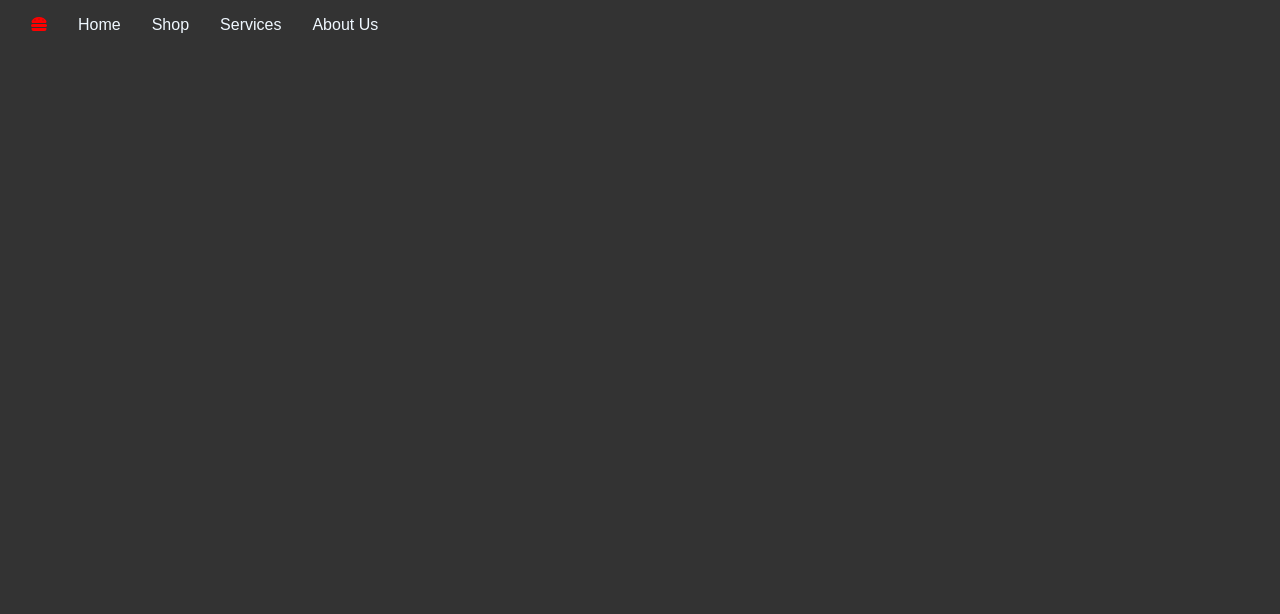
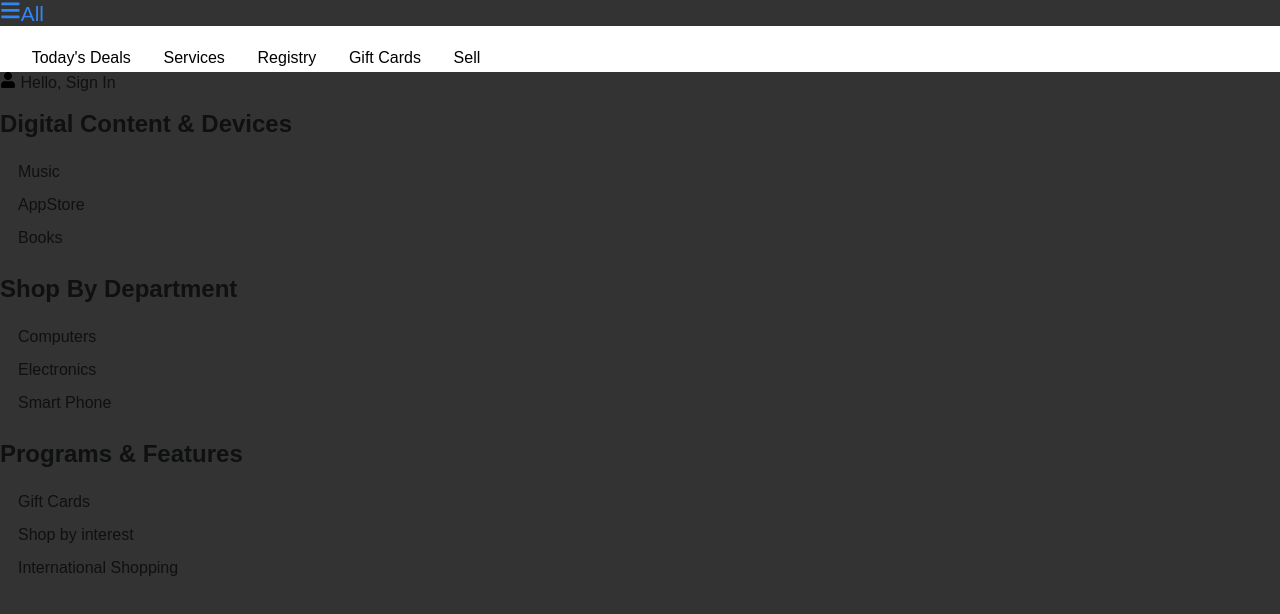
Before and after one commit to ordyfandio/Market, a React (Vite) app: page / in a window 1280 px wide. Shown: the top 614 px of the page. Built offline with nearby package versions, Linux system fonts and the light colour scheme.

Commit message:
Update navbar

```diff
--- a/package.json
+++ b/package.json
@@ -10,9 +10,13 @@
     "preview": "vite preview"
   },
   "dependencies": {
+    "localforage": "^1.10.0",
+    "match-sorter": "^6.3.1",
     "react": "^18.2.0",
     "react-dom": "^18.2.0",
-    "react-icons": "^4.10.1"
+    "react-icons": "^4.10.1",
+    "react-router-dom": "^6.15.0",
+    "sort-by": "^1.2.0"
   },
   "devDependencies": {
     "@types/react": "^18.2.15",
--- a/src/App.jsx
+++ b/src/App.jsx
@@ -1,13 +1,23 @@
-// import { useState } from 'react'
+import { useState } from 'react'
 import Navbar from "./Navbar"
 import './style.css';
+import {  BrowserRouter as Router} from "react-router-dom";
+import Sidebar from "./Sidebar";
+import Burger from './Burger';
+
 
 function App() {
+   const[sidebar,setSidebar]=useState(false);
 
+  const showSidebar=() =>setSidebar(!sidebar);
 
   return (
     <>
-      <Navbar/>
+      <Router>
+        <Burger/>
+        <Navbar/>
+        <Sidebar className={sidebar}/>
+      </Router>
     </>
   )
 }
--- /dev/null
+++ b/src/Burger.jsx
@@ -0,0 +1,16 @@
+import { Link } from "react-router-dom";
+import {FaBars} from 'react-icons/fa';
+
+const Burger = () => {
+    return (
+        <>
+        <div className="menuBurger ">
+            <Link to="" className="menu-bar">
+              <FaBars  className='btn_burger'/>All
+            </Link>
+        </div>
+        </>
+     );
+}
+
+export default Burger;
--- a/src/Navbar.jsx
+++ b/src/Navbar.jsx
@@ -1,18 +1,27 @@
 // import {Link} from 'react-router-dom';
-import {FaHamburger} from 'react-icons/fa'
+// import { useState } from 'react';
+// import {FaBars} from 'react-icons/fa';
+import {Link} from 'react-router-dom'
+
 
 
 const Navbar = () => {
-    return (
+
+
+    return ( <>
         <nav className="Navbar">
           <div className="links">
-            <a href=''><FaHamburger style={{color:'red',cursor:'pointer'}}/></a>
-            <a href=''>Home</a>
-            <a href="">Shop</a>
-            <a href="">Services</a>
-            <a href="">About Us</a>
+            <ul className='menu'>
+              <li><Link to="">Today's Deals</Link></li>
+              <li><Link to="">Services</Link></li>
+              <li><Link to="">Registry</Link></li>
+              <li><Link to="">Gift Cards</Link></li>
+              <li><Link to="">Sell</Link></li>
+            </ul>
           </div>
         </nav>
+
+        </>
      );
 }
 
--- /dev/null
+++ b/src/Sidebar.jsx
@@ -0,0 +1,43 @@
+import {FaUser} from 'react-icons/fa';
+// import { useState } from 'react';
+
+const Sidebar = () => {
+
+    return (
+        <>
+           <div>
+             <div className='sign'>
+               <p><FaUser style={{color:"black",cursor:"pointer"}} /> Hello, Sign In </p>
+             </div>
+             <div className='subinfo'>
+               <article>
+                 <h2>Digital Content & Devices</h2>
+                 <ul className='menuArticle'>
+                   <li>Music</li>
+                   <li>AppStore</li>
+                   <li>Books</li>
+                 </ul>
+               </article>
+               <article>
+                 <h2>Shop By Department</h2>
+                 <ul className='menuArticle'>
+                   <li>Computers</li>
+                   <li>Electronics</li>
+                   <li>Smart Phone</li>
+                 </ul>
+               </article>
+               <article>
+                 <h2>Programs & Features</h2>
+                 <ul className='menuArticle'>
+                   <li>Gift Cards</li>
+                   <li>Shop by interest</li>
+                   <li>International Shopping </li>
+                 </ul>
+               </article>
+             </div>
+           </div>
+        </>
+     );
+}
+
+export default Sidebar;
--- a/src/style.css
+++ b/src/style.css
@@ -1,32 +1,89 @@
 * {
+    margin: 0;
+    padding: 0;
     font-family: Arial, Helvetica, sans-serif;
     box-sizing: border-box;
   }
 
   body {
     background: #333;
-    color: hsl(200, 100%, 90%);
-    max-width: 400px;
-  }
-  .Navbar{
+    color: hsl(180, 3%, 6%);
     width: 100%;
   }
+  .menubar{
+    position: absolute;
+    top: 23px;
+    left: 22px;
+  }
+  nav{
+    background: #fff;
+  }
   .links{
-    width: 100%;
-    display: flex;
-  }
-  .links>a{
-    margin-left: 15px;
-    padding: 8px;
+    width: 40%;
+    padding: 5px;
   }
   a{
     list-style-type: none;
     text-decoration: none;
-    color: aliceblue;
+    color: black;
   }
-  a:hover{
-    color: aquamarine;
-    transition: all ease-in-out .3s;
+  .menu{
+    margin-top: 18px;
+    display: flex;
+    justify-content: space-evenly;
+    width: 100%;
+    align-items: center;
+  }
+  li{
     list-style-type: none;
-    border: 1px solid #fff;
   }
+  li>a{
+    padding: 6px;
+  }
+  li>a:hover{
+    border: 1px solid #ff841f;;
+    transition: all .5s ease-in-out;
+  }
+
+/* Submenu section */
+.submenu{
+  background-color: #fff;
+  position: absolute;
+  margin-top: 8px;
+  padding: 30px;
+  margin-left: -30px;
+  /* display: none; */
+  transition: 850ms;
+  color: #fff;
+}
+.submenu.active{
+  left: 0;
+  transition: 350ms;
+}
+.menu-bar{
+  font-size: 1.3em;
+  color: #3386f2;
+  cursor:'pointer';
+}
+.btn_close{
+  font-size: 25px;
+  cursor: pointer;
+}
+.subinfo{
+  margin-top: 15px;
+  width: 100%;
+}
+.subinfo>article{
+  margin-top: 18px;
+}
+h2{
+  margin-top: 18px;
+}
+.menuArticle{
+  padding: 10px;
+}
+.menuArticle>li{
+  margin-top: 15px;
+  margin-left: 8px;
+  cursor: pointer;
+}
```
Also changed, not shown: 1 other file (tests, documents, lock files or other folders).
